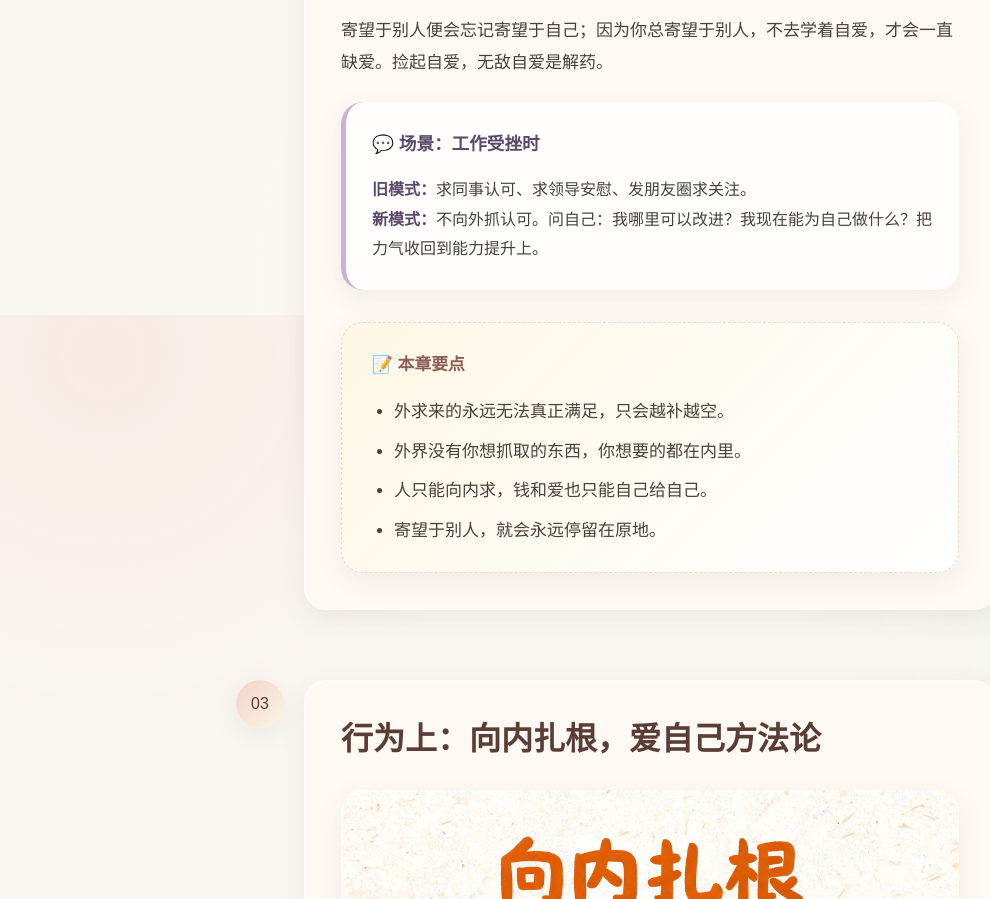
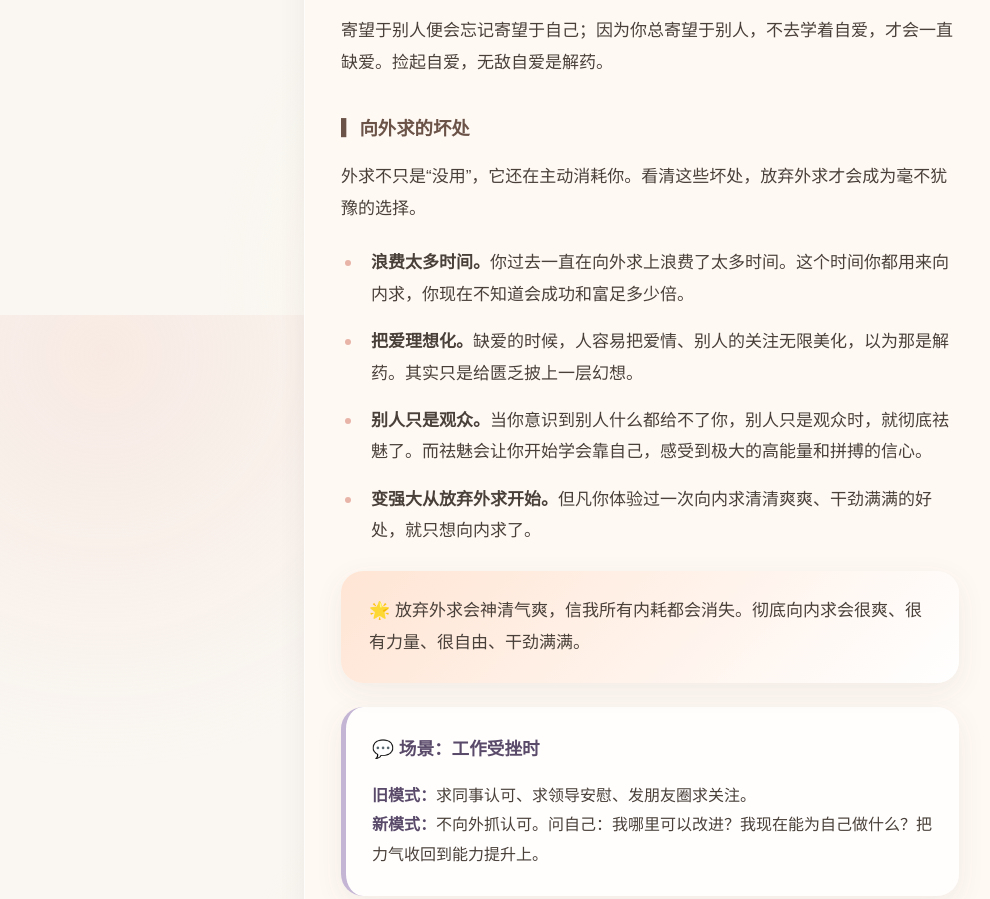
Before and after one commit to coco-color-website/inner-growth, a website: page analysis.html in a window 1280 px wide. Shown: the part 9285-10184 px from the top of the page, without its empty margins (24-1014 px from the left). Drawn offline with Linux system fonts and the light colour scheme.

Commit message:
Add update6 insights: external pursuit harms, self-value, idealization warning

```diff
--- a/analysis.html
+++ b/analysis.html
@@ -1025,6 +1025,22 @@
         <p>
           寄望于别人便会忘记寄望于自己；因为你总寄望于别人，不去学着自爱，才会一直缺爱。捡起自爱，无敌自爱是解药。
         </p>
+
+        <h3 class="stage-subtitle">▎向外求的坏处</h3>
+        <p>
+          外求不只是“没用”，它还在主动消耗你。看清这些坏处，放弃外求才会成为毫不犹豫的选择。
+        </p>
+        <ul class="point-list">
+          <li><strong>浪费太多时间。</strong>你过去一直在向外求上浪费了太多时间。这个时间你都用来向内求，你现在不知道会成功和富足多少倍。</li>
+          <li><strong>把爱理想化。</strong>缺爱的时候，人容易把爱情、别人的关注无限美化，以为那是解药。其实只是给匮乏披上一层幻想。</li>
+          <li><strong>别人只是观众。</strong>当你意识到别人什么都给不了你，别人只是观众时，就彻底祛魅了。而祛魅会让你开始学会靠自己，感受到极大的高能量和拼搏的信心。</li>
+          <li><strong>变强大从放弃外求开始。</strong>但凡你体验过一次向内求清清爽爽、干劲满满的好处，就只想向内求了。</li>
+        </ul>
+
+        <div class="quote-box peach">
+          <button class="copy-btn" title="复制">📋</button>
+          <p>🌟 放弃外求会神清气爽，信我所有内耗都会消失。彻底向内求会很爽、很有力量、很自由、干劲满满。</p>
+        </div>
 
         <div class="scenario-card">
           <h4>💬 场景：工作受挫时</h4>
@@ -1272,6 +1288,12 @@
               <p>你自然会深刻领悟向内求是唯一可行的、稳稳的、能够真正弥补缺钱缺爱的方式。你就会明白爱和被爱都毫无意义，唯有自爱最有意义。</p>
             </div>
           </div>
+          <div class="logic-step">
+            <span class="logic-step-num">5</span>
+            <div class="logic-step-content">
+              <p>你自然会想要实现自我价值。情关过了，你想要的就不再是爱和被爱，而是做出成绩、活出自己。事业和自我实现，会变成你新的兴奋点。</p>
+            </div>
+          </div>
         </div>
 
         <div class="insight-box">
```
Also changed, not shown: index.html (+1 -0 lines).
